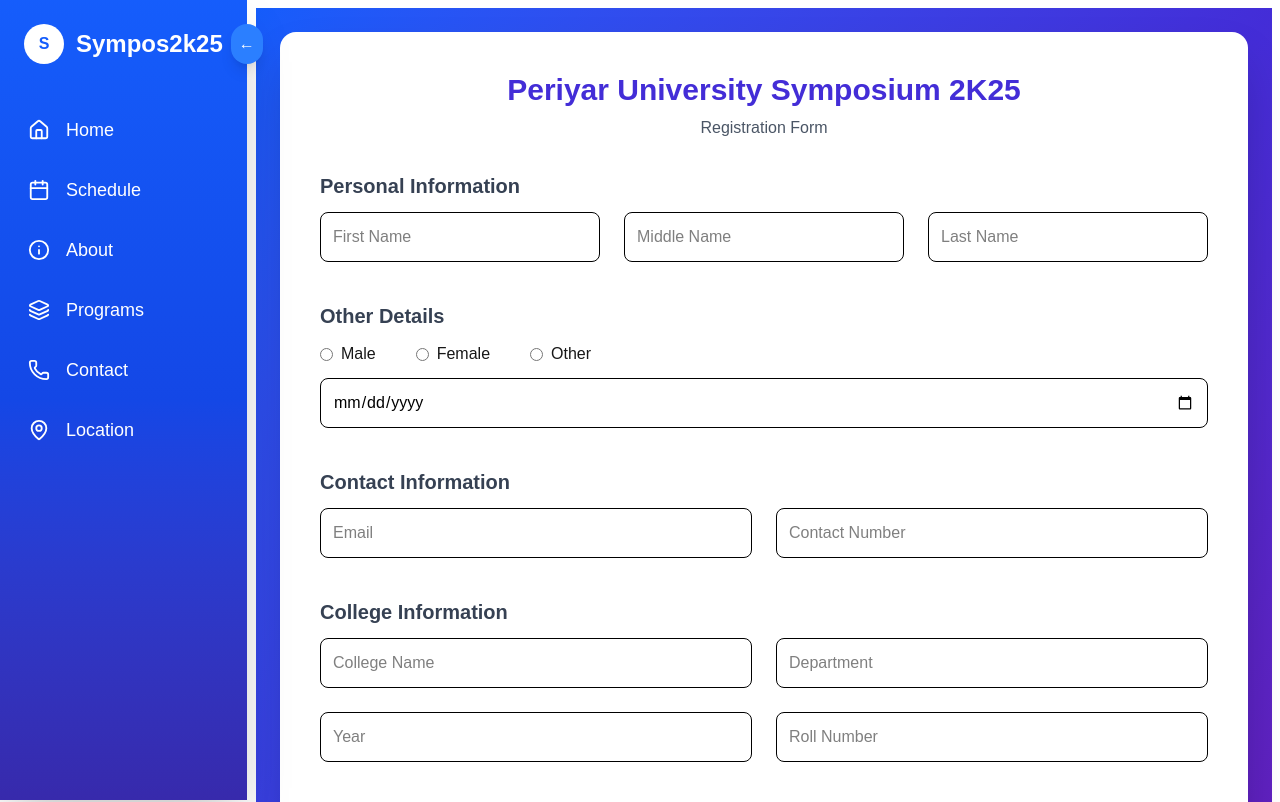
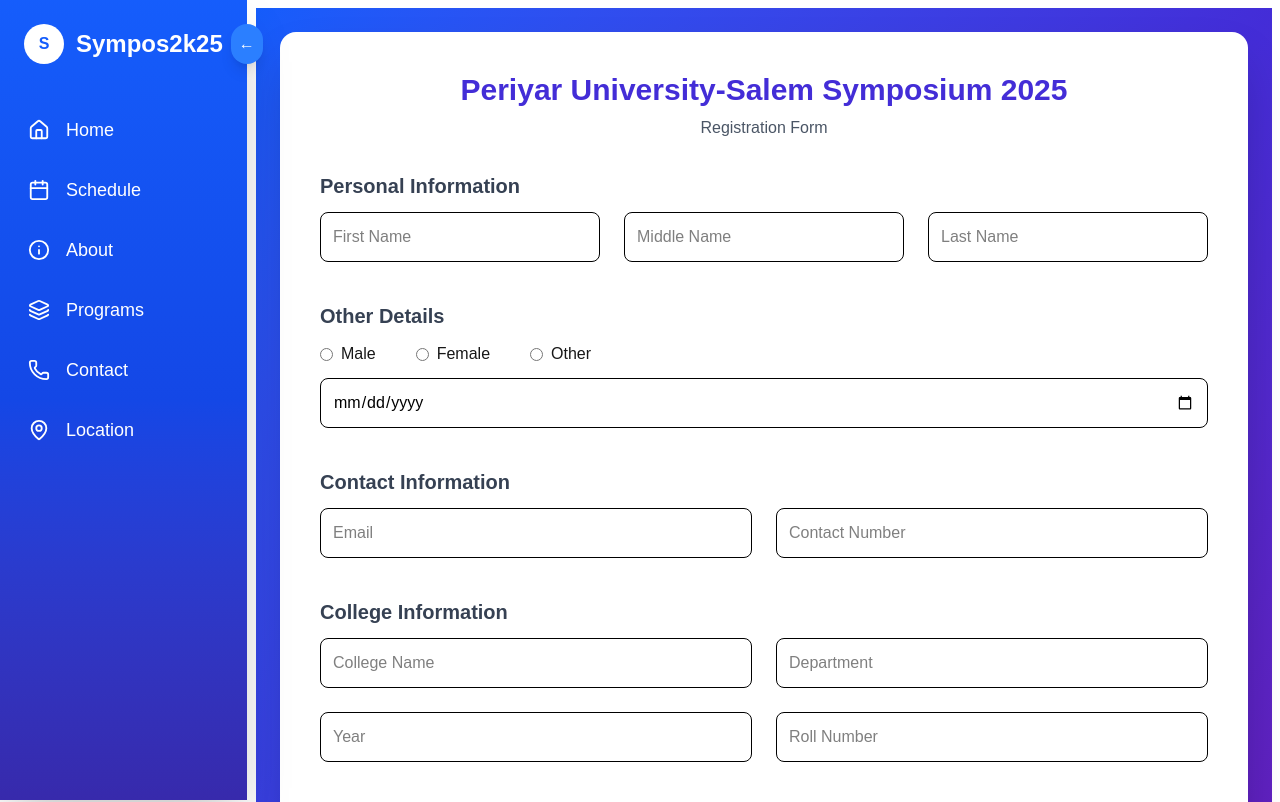
Before and after one commit to harikrishnan9944/symposium2k25, a Next.js app in the folder my-app/: page /programs/regester in a window 1280 px wide. Shown: the top 802 px of the page. Built offline with nearby package versions, Linux system fonts and the light colour scheme.

Commit message:
2025 chenge

```diff
--- a/my-app/src/app/programs/regester/page.tsx
+++ b/my-app/src/app/programs/regester/page.tsx
@@ -23,7 +23,7 @@
       <div className="w-full max-w-5xl bg-white shadow-2xl rounded-2xl p-10">
         {/* Title */}
         <h1 className="text-3xl font-extrabold text-center text-indigo-700 mb-2">
-          Periyar University Symposium 2K25
+          Periyar University-Salem Symposium 2025
         </h1>
         <p className="text-center text-gray-600 mb-8">Registration Form</p>
 
```
